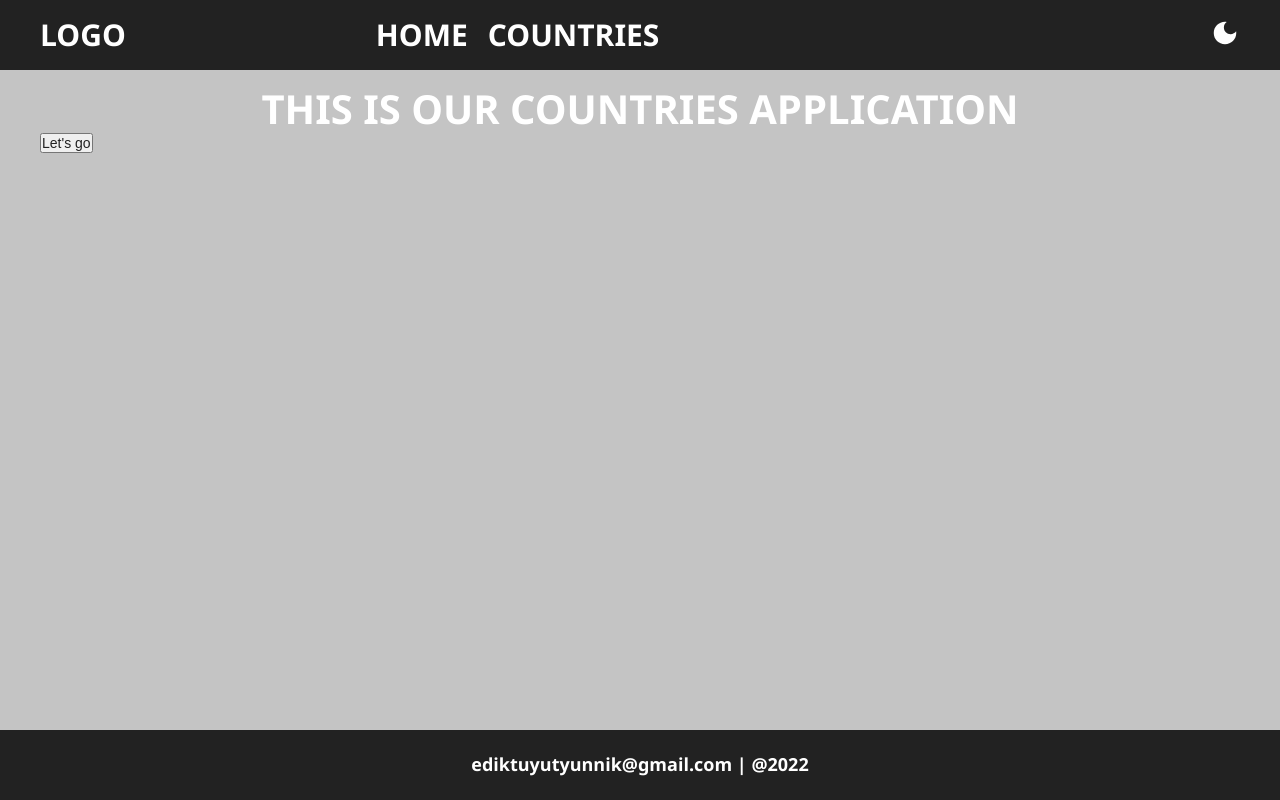
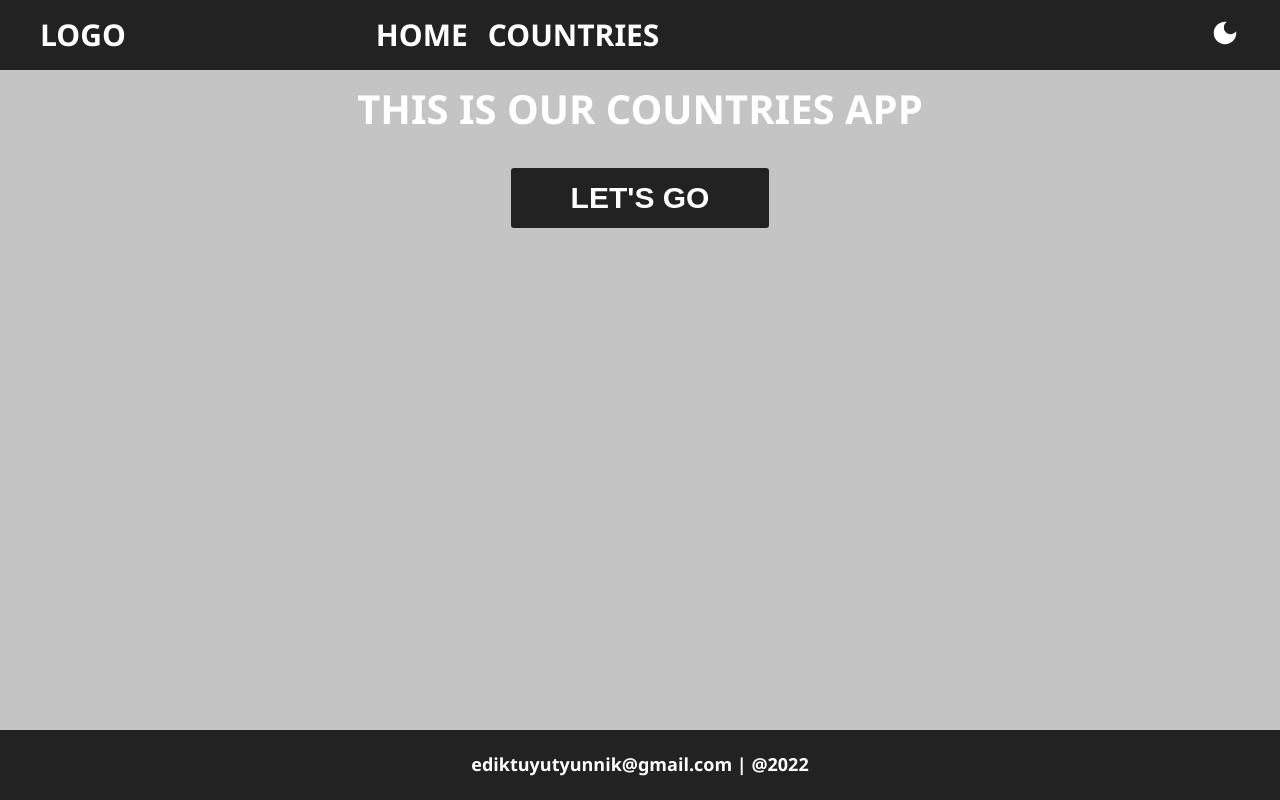
Before and after one commit to edos009/countries-app, a React (Create React App) app: page / in a window 1280 px wide. Built offline with nearby package versions, Linux system fonts and the light colour scheme; the HTML template or start-up script is replaced by a standard one.

Commit message:
Add styles for btn go on home page

```diff
--- a/src/components/HomeComponents/Home/Home.module.scss
+++ b/src/components/HomeComponents/Home/Home.module.scss
@@ -7,7 +7,7 @@
     @extend %container;
 
     .home_inner {
-      .home_title{
+      .home_title {
         margin-top: 15px;
 
         font-weight: 700;
@@ -15,6 +15,22 @@
         line-height: 1.2em;
         text-transform: uppercase;
         text-align: center;
+      }
+
+      .home_btn_go {
+        display: block;
+
+        padding: 12px 60px;
+        border: none;
+        border-radius: 3px;
+        margin: 35px auto 0;
+
+        cursor: pointer;
+
+        font-weight: 700;
+        font-size: 30px;
+        line-height: 1.2em;
+        text-transform: uppercase;
       }
     }
   }
@@ -24,6 +40,10 @@
   @extend %bg_light_theme;
 }
 
+.bg_dark_theme {
+  @extend %bg_dark_theme;
+}
+
 .color_light_theme {
   @extend %color_dark_theme;
 }
--- a/src/components/HomeComponents/Home/index.js
+++ b/src/components/HomeComponents/Home/index.js
@@ -1,15 +1,17 @@
 import React from "react";
 import cx from "classnames";
+import { useSelector } from "react-redux";
+import { useNavigate } from "react-router-dom";
 
 import CONSTANTS from "../../../constants";
 
 import styles from "./Home.module.scss";
-import { useSelector } from "react-redux";
 
 const { THEMES } = CONSTANTS;
 
 const Home = () => {
   const themes = useSelector((state) => state.themes.themes);
+  const navigateCountry = useNavigate();
 
   const stylesHome = cx(
     styles.home,
@@ -22,14 +24,31 @@ const Home = () => {
     }
   );
 
+  const stylesCountriesBtnGo = cx(
+    styles.home_btn_go,
+    {
+      [styles.color_dark_theme]: themes === THEMES.LIGHT,
+      [styles.color_light_theme]: themes === THEMES.DARK,
+    },
+    {
+      [styles.bg_light_theme]: themes === THEMES.LIGHT,
+      [styles.bg_dark_theme]: themes === THEMES.DARK,
+    }
+  );
+
   return (
     <section className={stylesHome}>
       <div className={styles.container}>
         <div className={styles.home_inner}>
           <h1 className={styles.home_title}>
-            This is our countries application
+            This is our countries app
           </h1>
-          <button className={styles.home_btn_go}>Let's go</button>
+          <button
+            className={stylesCountriesBtnGo}
+            onClick={() => navigateCountry(`/countries`)}
+          >
+            Let's go
+          </button>
         </div>
       </div>
     </section>
```
